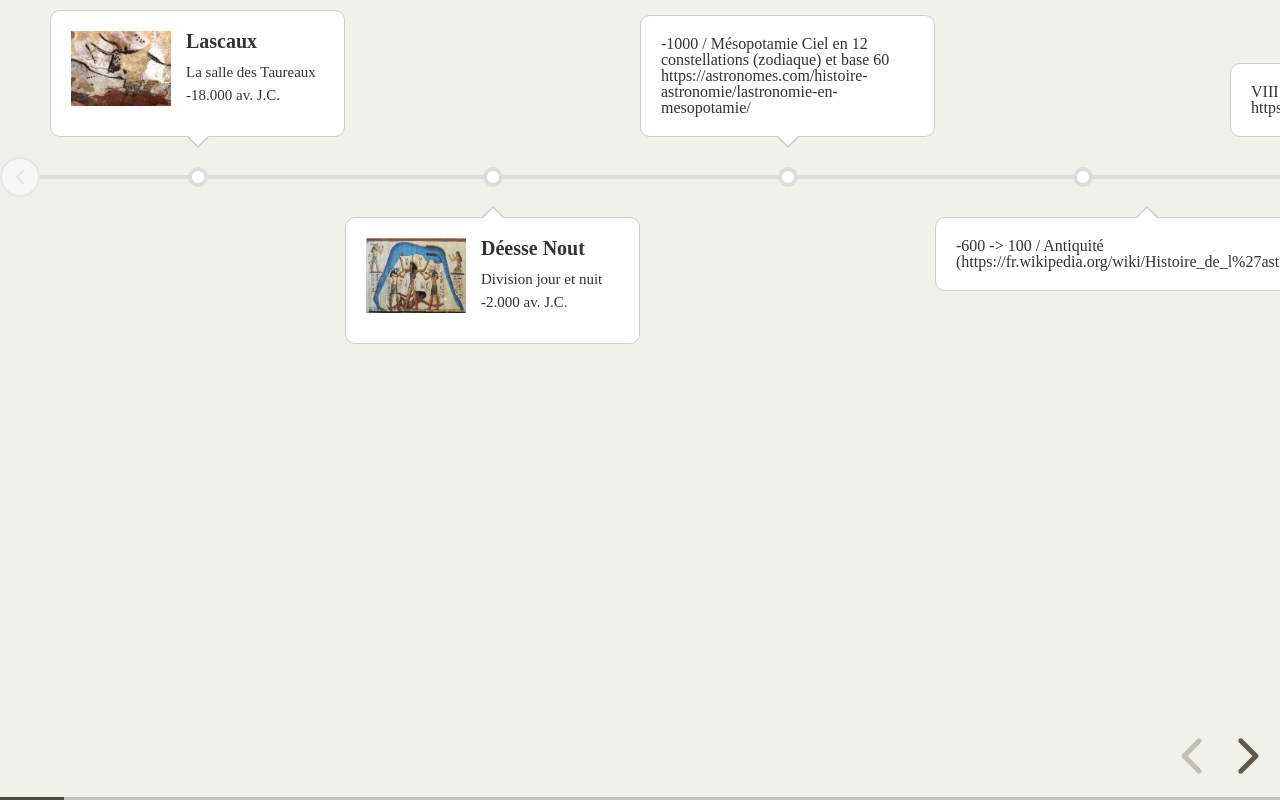
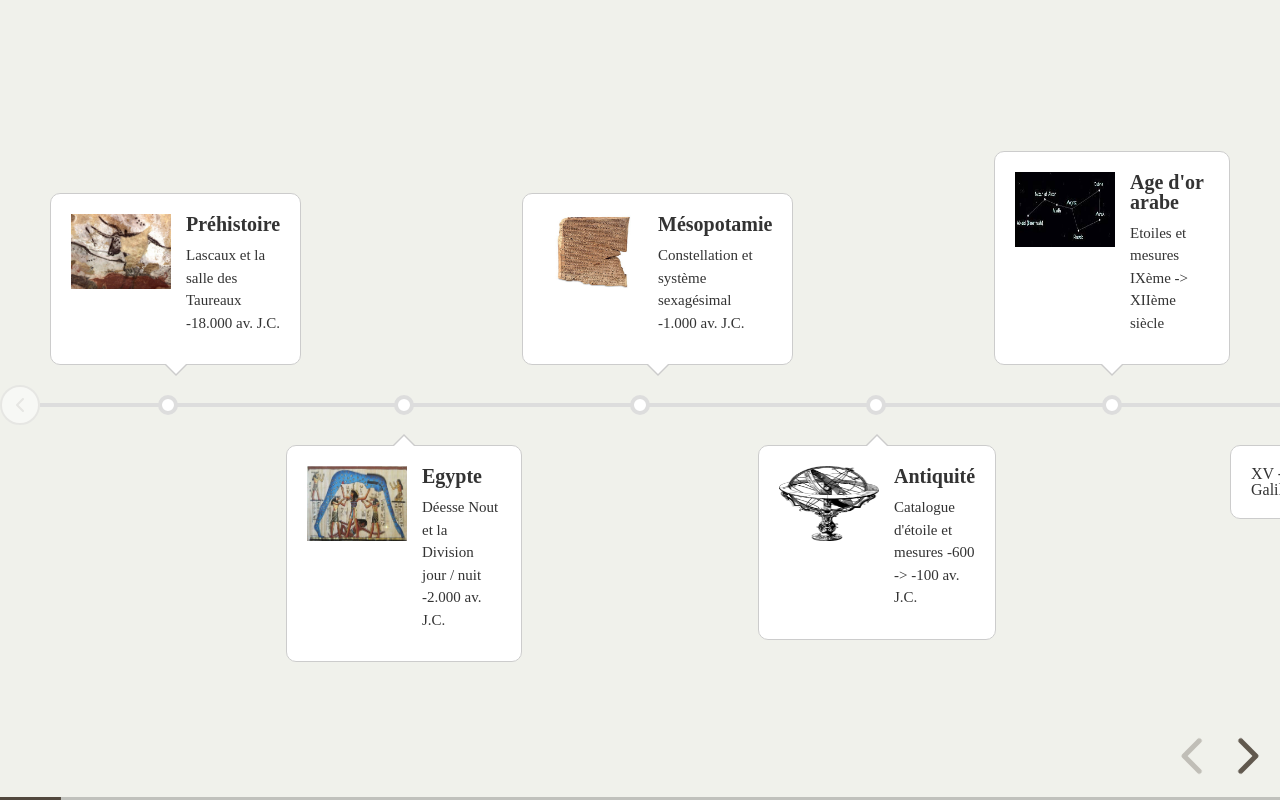
Before and after one commit to dom-astro/astro-presentation, a plain HTML site: page index.html in a window 1280 px wide. Both pictures are taken after a click on the button "next slide". Drawn offline with nearby package versions, Linux system fonts and the light colour scheme; files that its build step writes are made by us from their sources.

Commit message:
maj frise

```diff
--- a/index.html
+++ b/index.html
@@ -34,6 +34,7 @@
 						Au fil du temps, l’astronomie a évolué pour devenir une science complexe qui étudie les corps célestes et leur comportement dans l’univers.
 						L’étude de l’astronomie a permis aux scientifiques de découvrir des phénomènes tels que les trous noirs, les supernovas et les galaxies.
 						Aujourd’hui, l’astronomie continue d’être une science en constante évolution qui nous permet de mieux comprendre notre place dans l’univers.</span>
+						https://astronomes.com/histoire-astronomie/
 				</section>
 				<section>
 					Préhistoire (3 cycles: journée, lune, année. La grotte de Lascaux)
@@ -53,7 +54,12 @@
 					https://www.bbc.com/afrique/articles/ce9klpz577vo
 				</section>
 				<section>
+					L'âge d'or de l'Islam
+					https://www.bbc.com/afrique/articles/ce9klpz577vo
+				</section>
+				<section>
 					Antiquité (Ptolémé, Hipparque, Erastothène, Thales de Millet)
+					https://fr.wikipedia.org/wiki/Histoire_de_l%27astronomie
 				</section>
 				<section>
 					Copernic
@@ -111,8 +117,9 @@
 								<img src="img/Lascaux-Taureau.jpg" width="100px">
 							</div>
 							<div style="grid-column: 5 / 12; grid-row: 1;">
-								<h2>Lascaux</h2>
-								<p>La salle des Taureaux -18.000  av. J.C.</p>
+								<h2>Préhistoire</h2>
+								<p>Lascaux et la salle des Taureaux
+									-18.000  av. J.C.</p>
 							</div>
 						</div>
 					</div>
@@ -122,26 +129,46 @@
 								<img src="img/deesse_nout.png" width="100px" height="75px">
 							</div>
 							<div style="grid-column: 5 / 12; grid-row: 1;">
-								<h2>Déesse Nout</h2>
-								<p>Division jour et nuit
+								<h2>Egypte</h2>
+								<p>Déesse Nout et la Division jour / nuit
 									-2.000 av. J.C.</p>
 							</div>
 						</div>
 					</div>
 					<div class="timeline__item">
-						<div class="timeline__content">
-							-1000 / Mésopotamie Ciel en 12 constellations (zodiaque) et base 60
-							https://astronomes.com/histoire-astronomie/lastronomie-en-mesopotamie/
+						<div class="timeline__content" style="display: grid; gap: 5px;">
+							<div style="grid-column: 1 / 3; grid-row: 1;">
+								<img src="img/Mesopotamie-tablette.jpg" width="100px" height="75px">
+							</div>
+							<div style="grid-column: 5 / 12; grid-row: 1;">
+								<h2>Mésopotamie</h2>
+								<p>Constellation et système sexagésimal
+									-1.000 av. J.C.</p>
+							</div>
 						</div>
 					</div>
 					<div class="timeline__item">
-						<div class="timeline__content">
-							-600 -> 100 /  Antiquité (https://fr.wikipedia.org/wiki/Histoire_de_l%27astronomie)
+						<div class="timeline__content" style="display: grid; gap: 5px;">
+							<div style="grid-column: 1 / 3; grid-row: 1;">
+								<img src="img/Antiquite-sphere-armillaire.png" width="100px" height="75px">
+							</div>
+							<div style="grid-column: 5 / 12; grid-row: 1;">
+								<h2>Antiquité</h2>
+								<p>Catalogue d'étoile et mesures
+									-600 -> -100  av. J.C.</p>
+							</div>
 						</div>
 					</div>
 					<div class="timeline__item">
-						<div class="timeline__content">
-							VIII -> XII / https://fr.wikipedia.org/wiki/Sciences_arabes
+						<div class="timeline__content" style="display: grid; gap: 5px;">
+							<div style="grid-column: 1 / 3; grid-row: 1;">
+								<img src="img/grande-ourse.jpg" width="100px" height="75px">
+							</div>
+							<div style="grid-column: 5 / 12; grid-row: 1;">
+								<h2>Age d'or arabe</h2>
+								<p>Etoiles et mesures
+									IXème -> XIIème siècle</p>
+							</div>
 						</div>
 					</div>
 					<div class="timeline__item">
@@ -172,7 +199,7 @@
 				if(location.href.includes("#")) {
 					$(".timeline").show();
 					$(".timeline").css("position","absolute");
-					$(".timeline").css("top","10px");
+					$(".timeline").css("top","150px");
 					//$(".timeline").css("left","-300px");
 					//$(".timeline").css("transform","scale(0.8)");
 				} else {
@@ -182,7 +209,7 @@
 
 			jQuery('.timeline').timeline({
 				mode: 'horizontal',
-				visibleItems: 4,
+				visibleItems: 5,
 				forceVerticalMode: 800,
 				startIndex: 0
 			});
```
Also changed, not shown: img/Antiquite-sphere-armillaire.png (added), img/Mesopotamie-tablette.jpg (added), img/grande-ourse.jpg (added).
